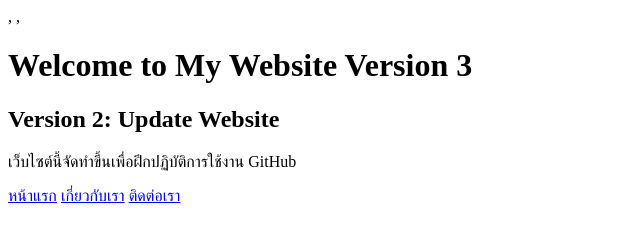
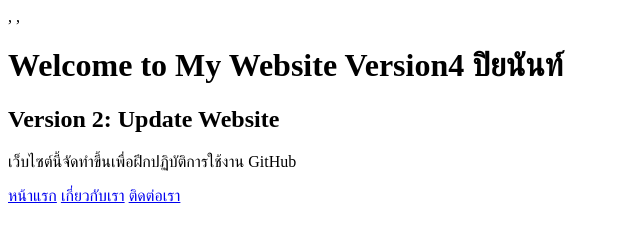
Before and after one commit to 68319010014-gif/69Dev03-Github-put-lab, a plain HTML site: page Index.html in a window 1280 px wide. Shown: the whole page, without its empty margins (0-640 px from the left). Drawn offline with Linux system fonts and the light colour scheme.

Commit message:
Version4

```diff
--- a/Index.html
+++ b/Index.html
@@ -6,7 +6,7 @@
     <title>My Website</title>
 </head>
 <body>
-    <h1>Welcome to My Website Version 3</h1>
+    <h1>Welcome to My Website Version4 ปิยนันท์</h1>
     <h2>Version 2: Update Website</h2>
     <p>เว็บไซต์นี้จัดทําขึ้นเพื่อฝึกปฏิบัติการใช้งาน GitHub</p>
     <a href="index.html">หน้าแรก</a>
```
